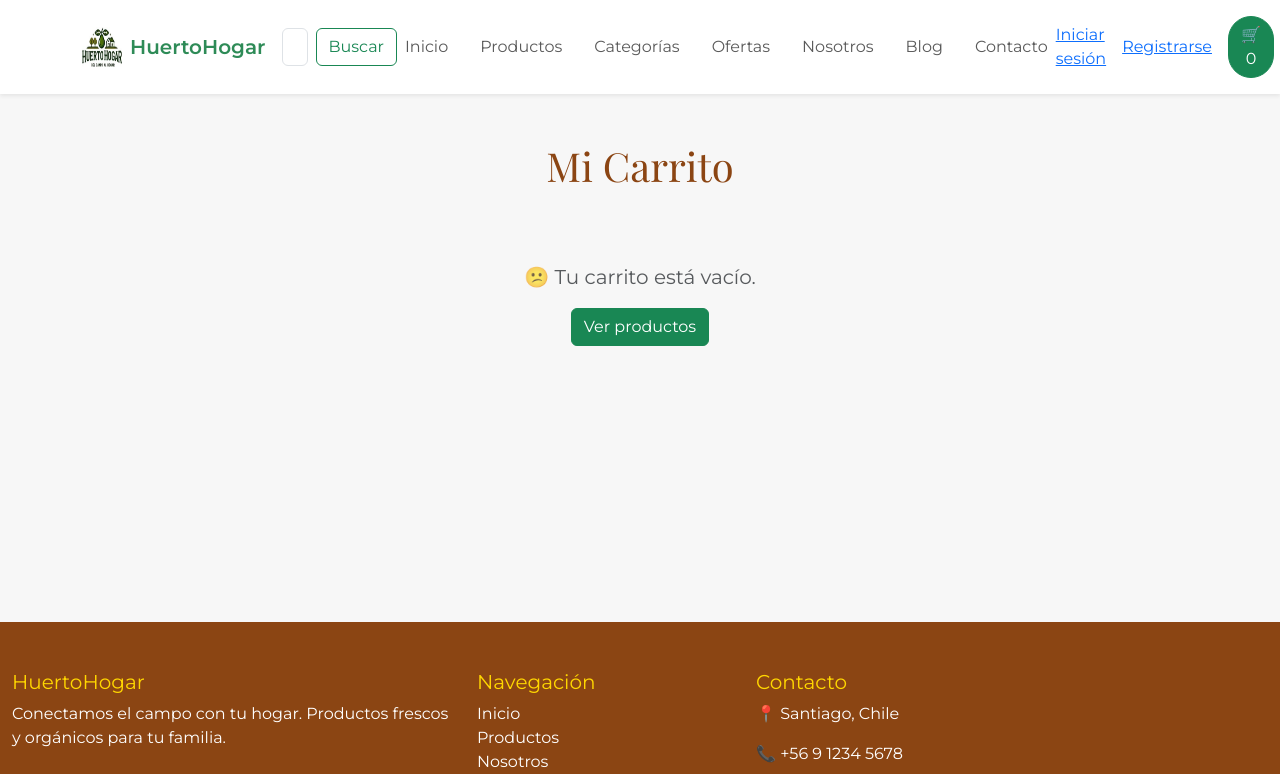
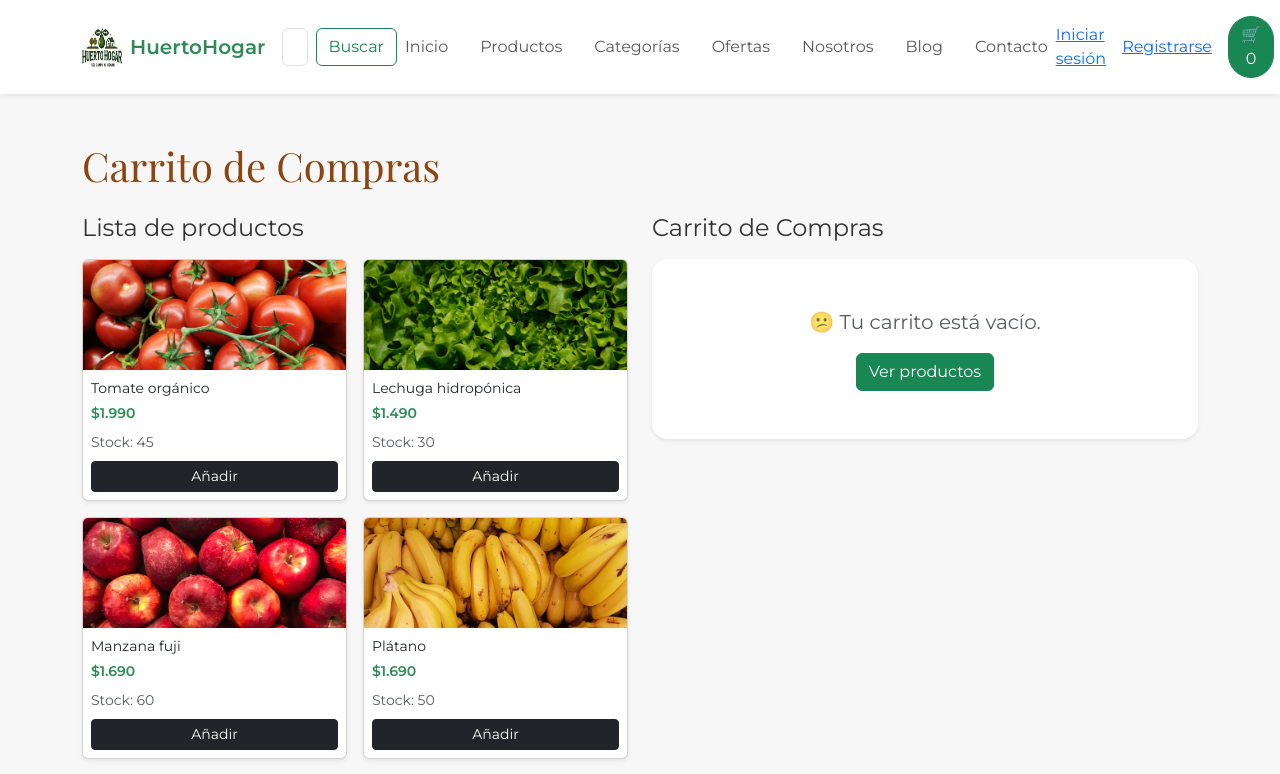
Before and after one commit to osotrvp/huerto-online-react, a React (Vite) app: page /carrito in a window 1280 px wide. Shown: the top 774 px of the page. Built offline with nearby package versions, Linux system fonts and the light colour scheme; the HTML template or start-up script is replaced by a standard one.

Commit message:
feat: rediseña Carrito con lista de productos navegable y boton Limpiar segun mockup

```diff
--- a/src/pages/Carrito.jsx
+++ b/src/pages/Carrito.jsx
@@ -1,12 +1,14 @@
 import { useEffect, useState } from "react";
 import { Link, useNavigate } from "react-router-dom";
 import Layout from "../components/Layout";
-import { obtenerCarrito, cambiarCantidad, eliminarDelCarrito, calcularTotales } from "../services/carritoData";
+import { obtenerCarrito, cambiarCantidad, eliminarDelCarrito, vaciarCarrito, calcularTotales, agregarAlCarrito } from "../services/carritoData";
+import { obtenerProductos } from "../services/productosData";
 
 const CUPONES = { HUERTO10: 0.1, BIENVENIDO: 0.05 };
 
 function Carrito() {
   const [carrito, setCarrito] = useState([]);
+  const [productos, setProductos] = useState([]);
   const [codigoCupon, setCodigoCupon] = useState("");
   const [descuento, setDescuento] = useState(0);
   const [mensajeCupon, setMensajeCupon] = useState("");
@@ -14,6 +16,7 @@ function Carrito() {
 
   useEffect(() => {
     setCarrito(obtenerCarrito());
+    setProductos(obtenerProductos());
   }, []);
 
   function handleCambiarCantidad(id, cantidad) {
@@ -22,6 +25,14 @@ function Carrito() {
 
   function handleEliminar(id) {
     setCarrito(eliminarDelCarrito(id));
+  }
+
+  function handleLimpiar() {
+    setCarrito(vaciarCarrito());
+  }
+
+  function handleAnadir(producto) {
+    setCarrito(agregarAlCarrito(producto, 1));
   }
 
   function handleAplicarCupon() {
@@ -40,65 +51,81 @@ function Carrito() {
   return (
     <Layout>
       <div className="container py-5">
-        <h1 className="text-center mb-4">Mi Carrito</h1>
+        <h1 className="mb-4">Carrito de Compras</h1>
 
-        {carrito.length === 0 ? (
-          <div className="text-center py-5">
-            <p className="fs-5 text-muted">😕 Tu carrito está vacío.</p>
-            <Link to="/productos" className="btn btn-success">Ver productos</Link>
+        <div className="row g-4">
+          <div className="col-lg-6">
+            <h4 className="mb-3">Lista de productos</h4>
+            <div className="row row-cols-2 g-3" style={{ maxHeight: "600px", overflowY: "auto" }}>
+              {productos.map((p) => {
+                const imagen = new URL(`../img/${p.imagen}`, import.meta.url).href;
+                const precioFinal = p.oferta ? p.precioOferta : p.precio;
+                return (
+                  <div className="col" key={p.id}>
+                    <div className="card h-100 shadow-sm">
+                      <img src={imagen} className="card-img-top" style={{ height: "110px", objectFit: "cover" }} alt={p.nombre} />
+                      <div className="card-body p-2">
+                        <p className="small mb-1">{p.nombre}</p>
+                        <p className="fw-bold small mb-2" style={{ color: "var(--color-verde)" }}>${precioFinal.toLocaleString("es-CL")}</p>
+                        <p className="small text-muted mb-2">Stock: {p.stock}</p>
+                        <button className="btn btn-dark btn-sm w-100" onClick={() => handleAnadir(p)}>Añadir</button>
                       </div>
-        ) : (
-          <div className="row g-4">
-            <div className="col-lg-8">
-              <div className="bg-white rounded-4 shadow-sm p-4">
-                {carrito.map((item) => {
-                  const imagen = new URL(`../img/${item.imagen}`, import.meta.url).href;
-                  return (
-                    <div key={item.id} className="d-flex align-items-center gap-3 py-3 border-bottom">
-                      <img src={imagen} alt={item.nombre} width="70" height="70" className="rounded-3" style={{ objectFit: "cover" }} />
-                      <div className="flex-grow-1">
-                        <h6 className="mb-0">{item.nombre}</h6>
-                        <small className="text-muted">${item.precio.toLocaleString("es-CL")} c/u</small>
                     </div>
-                      <div className="d-flex align-items-center gap-2">
-                        <button className="btn btn-sm btn-outline-secondary" onClick={() => handleCambiarCantidad(item.id, item.cantidad - 1)}>-</button>
-                        <span>{item.cantidad}</span>
-                        <button className="btn btn-sm btn-outline-secondary" onClick={() => handleCambiarCantidad(item.id, item.cantidad + 1)}>+</button>
-                      </div>
-                      <span className="fw-bold" style={{ color: "var(--color-verde)", minWidth: "80px" }}>${(item.precio * item.cantidad).toLocaleString("es-CL")}</span>
-                      <button className="btn btn-sm" onClick={() => handleEliminar(item.id)}>🗑️</button>
                   </div>
                 );
               })}
             </div>
           </div>
 
-            <div className="col-lg-4">
-              <div className="bg-white rounded-4 shadow-sm p-4">
-                <h4>Resumen del pedido</h4>
-                <div className="d-flex justify-content-between mb-2"><span>Subtotal</span><span>${subtotal.toLocaleString("es-CL")}</span></div>
-                <div className="d-flex justify-content-between mb-2"><span>Despacho</span><span>${despacho.toLocaleString("es-CL")}</span></div>
-                {montoDescuento > 0 && (
-                  <div className="d-flex justify-content-between mb-2" style={{ color: "var(--color-verde)" }}>
-                    <span>Descuento</span><span>-${montoDescuento.toLocaleString("es-CL")}</span>
+          <div className="col-lg-6">
+            <h4 className="mb-3">Carrito de Compras</h4>
+            {carrito.length === 0 ? (
+              <div className="bg-white rounded-4 shadow-sm p-5 text-center">
+                <p className="fs-5 text-muted">😕 Tu carrito está vacío.</p>
+                <Link to="/productos" className="btn btn-success">Ver productos</Link>
               </div>
-                )}
+            ) : (
+              <div className="bg-white rounded-4 shadow-sm p-3">
+                <table className="table align-middle">
+                  <thead><tr><th>Nombre</th><th>Precio</th><th>Cantidad</th><th>Subtotal</th><th></th></tr></thead>
+                  <tbody>
+                    {carrito.map((item) => (
+                      <tr key={item.id}>
+                        <td>{item.nombre}</td>
+                        <td>${item.precio.toLocaleString("es-CL")}</td>
+                        <td>
+                          <div className="d-flex align-items-center gap-1">
+                            <button className="btn btn-sm btn-outline-secondary" onClick={() => handleCambiarCantidad(item.id, item.cantidad - 1)}>-</button>
+                            <span>{item.cantidad}</span>
+                            <button className="btn btn-sm btn-outline-secondary" onClick={() => handleCambiarCantidad(item.id, item.cantidad + 1)}>+</button>
+                          </div>
+                        </td>
+                        <td>${(item.precio * item.cantidad).toLocaleString("es-CL")}</td>
+                        <td><button className="btn btn-sm btn-danger" onClick={() => handleEliminar(item.id)}>Eliminar</button></td>
+                      </tr>
+                    ))}
+                  </tbody>
+                </table>
+                <div className="text-end fw-bold fs-5 mb-3">Total: ${subtotal.toLocaleString("es-CL")}</div>
+                <div className="d-flex gap-2 mb-3">
+                  <button className="btn btn-secondary" onClick={handleLimpiar}>Limpiar</button>
+                  <button className="btn btn-success flex-grow-1" onClick={() => navigate("/checkout")}>Comprar ahora</button>
+                </div>
+
                 <hr />
-                <div className="d-flex justify-content-between fs-5 fw-bold mb-3"><span>Total</span><span>${total.toLocaleString("es-CL")}</span></div>
-
                 <label className="small fw-bold">¿Tienes un cupón?</label>
                 <div className="d-flex gap-2 mb-2">
                   <input type="text" className="form-control" placeholder="Ingresa tu código" value={codigoCupon} onChange={(e) => setCodigoCupon(e.target.value)} />
                   <button className="btn btn-dark" onClick={handleAplicarCupon}>Aplicar</button>
                 </div>
                 {mensajeCupon && <p className="small">{mensajeCupon}</p>}
-
-                <button className="btn btn-success w-100 mt-3" onClick={() => navigate("/checkout")}>Finalizar compra</button>
-                <Link to="/productos" className="d-block text-center mt-2" style={{ color: "var(--color-verde)" }}>← Seguir comprando</Link>
+                <div className="d-flex justify-content-between small"><span>Despacho</span><span>${despacho.toLocaleString("es-CL")}</span></div>
+                {montoDescuento > 0 && <div className="d-flex justify-content-between small" style={{ color: "var(--color-verde)" }}><span>Descuento</span><span>-${montoDescuento.toLocaleString("es-CL")}</span></div>}
+                <div className="d-flex justify-content-between fw-bold mt-2"><span>Total final</span><span>${total.toLocaleString("es-CL")}</span></div>
+              </div>
+            )}
           </div>
         </div>
-          </div>
-        )}
       </div>
     </Layout>
   );
```
Lines whose indentation alone changed are shown as unchanged.
